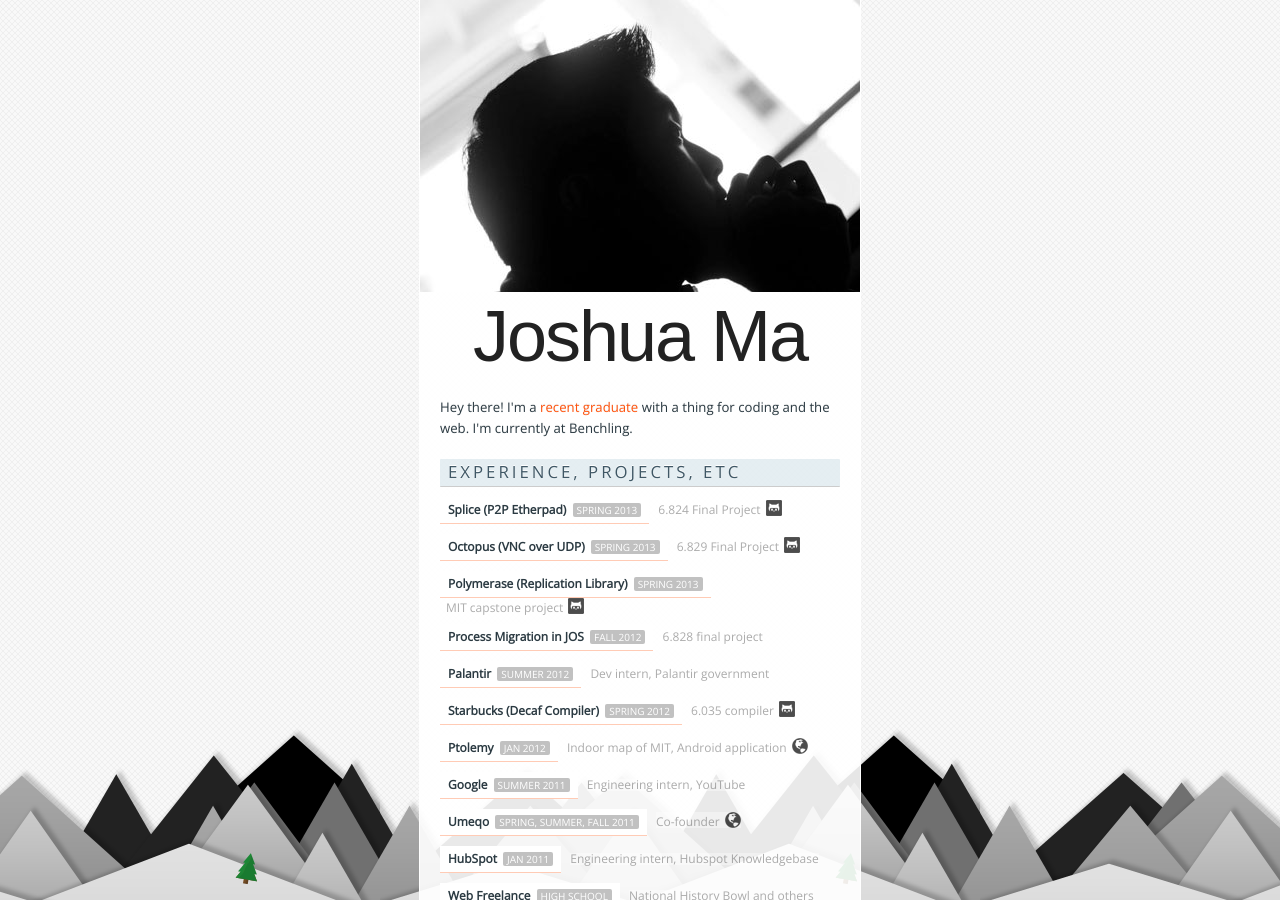
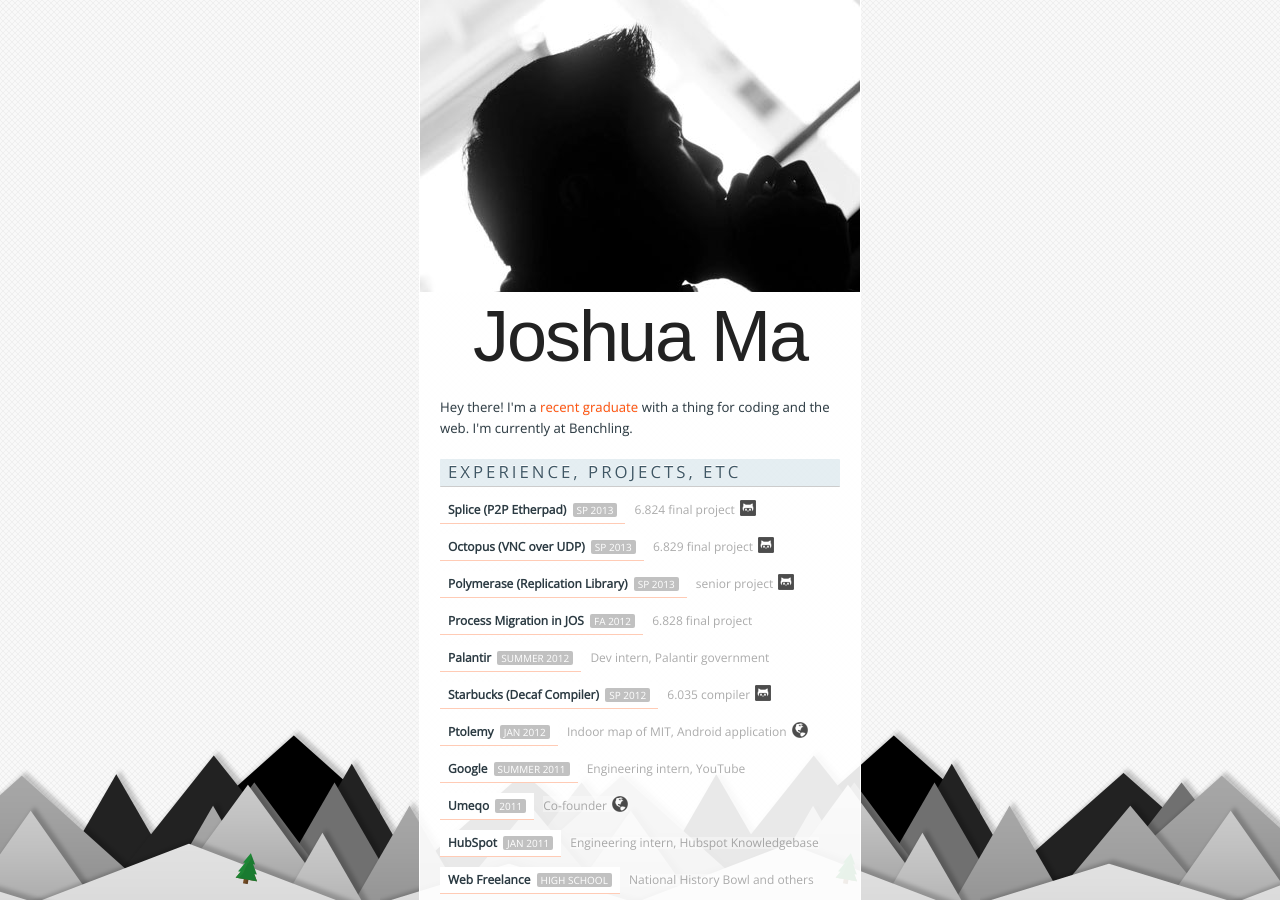
Before and after one commit to joshma/joshma.github.io, a Jekyll site: the page built from index.html, in a window 1280 px wide and 900 px high. Built offline with Jekyll 4.4.1, drawn with Linux system fonts in a browser that asks for light colours; some web fonts are replaced; comment, search, counter and statistics services are not loaded.

Commit message:
formatting tweaks

```diff
--- a/index.html
+++ b/index.html
@@ -9,28 +9,28 @@ title: Joshua Ma
 		<div class="etc">
 			<span class="label">
 				Splice (P2P Etherpad)
-				<span class="time">spring 2013</span>
+				<span class="time">sp 2013</span>
 			</span>
-			<span class="desc">6.824 Final Project <a href="https://github.com/joshma/splice" class="ext-link github"></a></span>
+			<span class="desc">6.824 final project <a href="https://github.com/joshma/splice" class="ext-link github"></a></span>
 		</div>
 		<div class="etc">
 			<span class="label">
 				Octopus (VNC over UDP)
-				<span class="time">spring 2013</span>
+				<span class="time">sp 2013</span>
 			</span>
-			<span class="desc">6.829 Final Project <a href="https://github.com/joshma/octopus" class="ext-link github"></a></span>
+			<span class="desc">6.829 final project <a href="https://github.com/joshma/octopus" class="ext-link github"></a></span>
 		</div>
 		<div class="etc">
 			<span class="label">
 				Polymerase (Replication Library)
-				<span class="time">spring 2013</span>
+				<span class="time">sp 2013</span>
 			</span>
-			<span class="desc">MIT capstone project <a href="https://github.com/joshma/polymerase" class="ext-link github"></a></span>
+			<span class="desc">senior project <a href="https://github.com/joshma/polymerase" class="ext-link github"></a></span>
 		</div>
 		<div class="etc">
 			<span class="label">
 				Process Migration in JOS
-				<span class="time">fall 2012</span>
+				<span class="time">fa 2012</span>
 			</span>
 			<span class="desc">6.828 final project</span>
 		</div>
@@ -44,7 +44,7 @@ title: Joshua Ma
 		<div class="etc">
 			<span class="label">
 				Starbucks (Decaf Compiler)
-				<span class="time">spring 2012</span>
+				<span class="time">sp 2012</span>
 			</span>
 			<span class="desc">6.035 compiler <a href="https://github.com/joshma/starbucks" class="ext-link github"></a></span>
 		</div>
@@ -65,7 +65,7 @@ title: Joshua Ma
 		<div class="etc">
 			<span class="label">
 				Umeqo
-				<span class="time">spring, summer, fall 2011</span>
+				<span class="time">2011</span>
 			</span>
 			<span class="desc">Co-founder <a href="https://umeqo.com" class="ext-link globe"></a></span>
 		</div>
```
